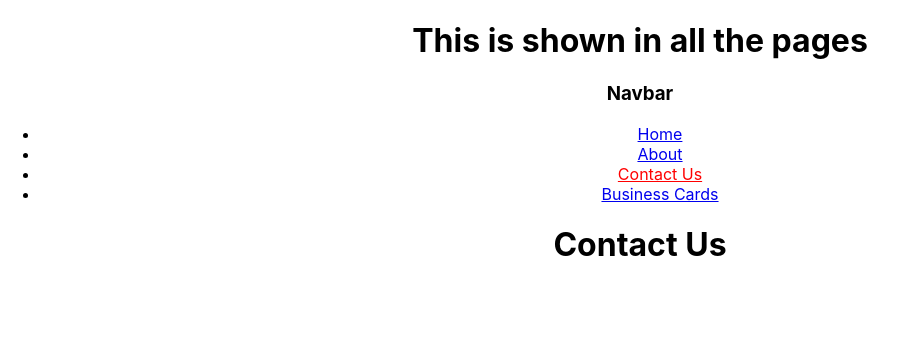
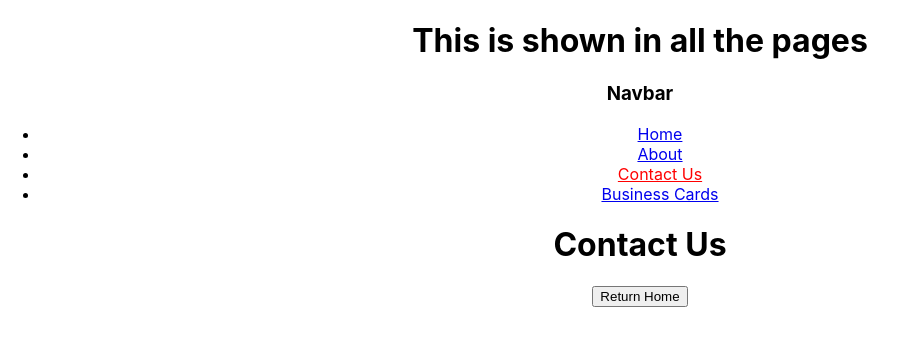
Before and after one commit to ConnorCoderAcademy/t3w6-react-forms, a React (Create React App) app: page /about/contact in a window 1280 px wide. Shown: the top 346 px of the page, without its empty margins (0-907 px from the left). Built offline with nearby package versions, Linux system fonts and the light colour scheme.

Commit message:
Redirect button

```diff
--- a/src/App.js
+++ b/src/App.js
@@ -6,6 +6,7 @@
 import ContactPage from './pages/ContactPage';
 import BusinessCardPage from './pages/BusinessCardPage';
 import { Route, Routes, Outlet } from 'react-router-dom';
+import RedirectHomeButton from './components/RedirectHomeButton';
 
 function App() {
   return (
--- /dev/null
+++ b/src/components/RedirectHomeButton.jsx
@@ -0,0 +1,20 @@
+import { Component } from "react";
+import { Navigate } from "react-router-dom";
+
+export default class RedirectHomeButton extends Component {
+    constructor(props){
+        super(props);
+        this.state = {
+            shouldRedirect: false
+        }
+    }
+
+    render () {
+        return (
+            <div>
+                <button onClick={() => this.setState({shouldRedirect: true})}>Return Home</button>
+                {this.state.shouldRedirect && <Navigate to="/" />}
+            </div>
+        )
+    }
+}
--- a/src/pages/ContactPage.jsx
+++ b/src/pages/ContactPage.jsx
@@ -1,7 +1,10 @@
+import RedirectHomeButton from "../components/RedirectHomeButton";
+
 export default function ContactPage () {
     return (
         <div>
             <h1>Contact Us</h1>
+            <RedirectHomeButton />
         </div>
     )
 }
```
